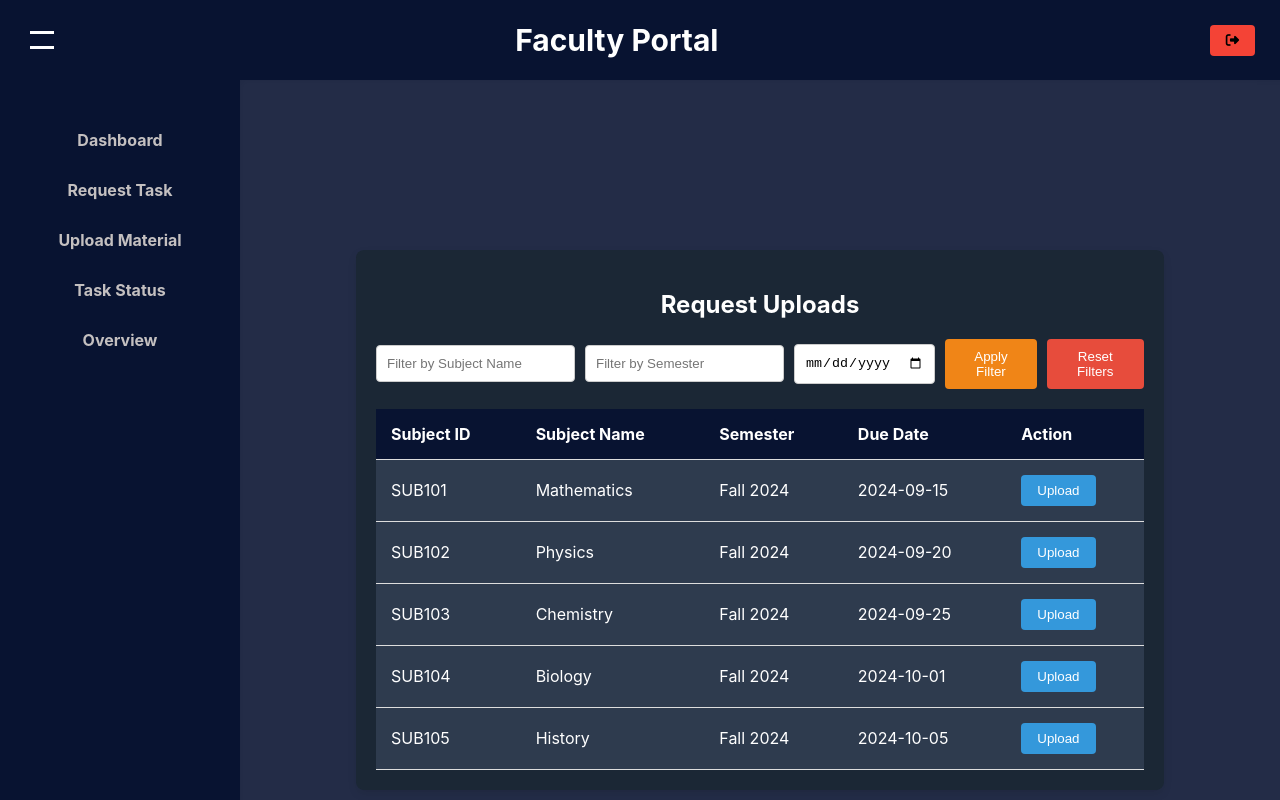
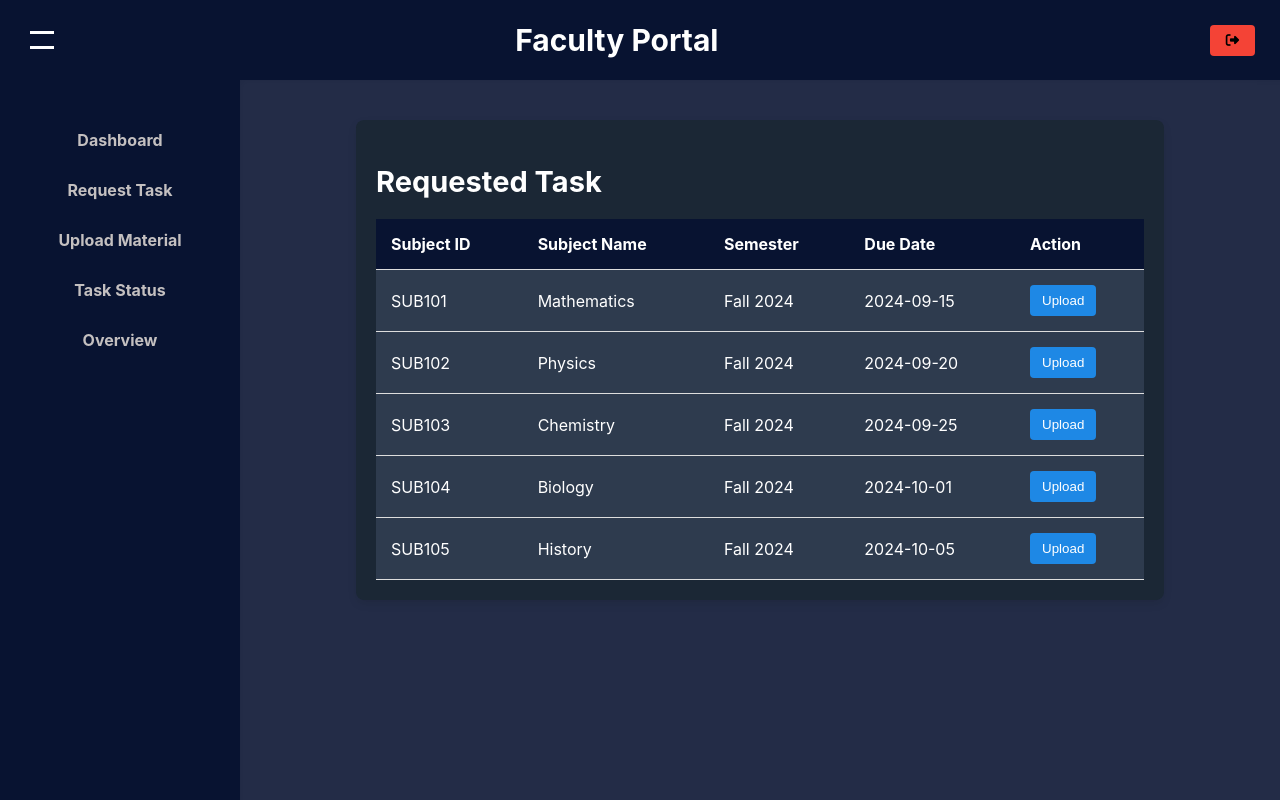
Before and after one commit to Bharaneedharan-K/WikiPage, a React (Create React App) app: page /faculty/request in a window 1280 px wide. Built offline with nearby package versions, Linux system fonts and the light colour scheme.

Commit message:
update code

```diff
--- a/src/components/faculty/frontend/FacultyDashboard.css
+++ b/src/components/faculty/frontend/FacultyDashboard.css
@@ -1,31 +1,31 @@
 .faculty-dashboard-container {
   padding: 20px;
-  background-color: transparent; /* Transparent background for the container */
-  height: 100%; /* Full height of the container */
-  box-sizing: border-box; /* Include padding and border in element's total width and height */
+  background-color: transparent;
+  height: 100%;
+  box-sizing: border-box;
 }
 
 .faculty-dashboard-grid {
   display: grid;
-  grid-template-columns: repeat(2, 1fr); /* Two columns */
-  grid-template-rows: repeat(2, 1fr); /* Two rows */
-  gap: 20px; /* Space between grid items */
+  grid-template-columns: repeat(2, 1fr);
+  grid-template-rows: repeat(2, 1fr);
+  gap: 20px;
 }
 
 .faculty-dashboard-card {
-  background-color: white; /* White background for cards */
-  border-radius: 8px; /* Rounded corners */
-  box-shadow: 0 2px 4px rgba(0, 0, 0, 0.1); /* Subtle shadow for depth */
-  padding: 20px; /* Inner padding for content */
-  text-align: center; /* Center the text */
+  background-color: white;
+  border-radius: 8px;
+  box-shadow: 0 2px 4px rgba(0, 0, 0, 0.1);
+  padding: 20px;
+  text-align: center;
 }
 
 .faculty-dashboard-card h3 {
-  margin: 0 0 10px; /* Margin for the heading */
-  color: #081331; /* Primary dark blue color */
+  margin: 0 0 10px;
+  color: #081331;
 }
 
 .faculty-dashboard-card p {
-  margin: 0; /* No margin for paragraphs */
-  color: #666; /* Grey text color */
+  margin: 0;
+  color: #666;
 }
--- a/src/components/faculty/frontend/FacultyDashboard.jsx
+++ b/src/components/faculty/frontend/FacultyDashboard.jsx
@@ -5,22 +5,18 @@ const FacultyDashboard = () => {
   return (
     <div className="faculty-dashboard-container">
       <div className="faculty-dashboard-grid">
-        {/* Card 1 */}
         <div className="faculty-dashboard-card">
           <h3>Upcoming Tasks</h3>
           <p>View all your upcoming tasks and deadlines.</p>
         </div>
-        {/* Card 2 */}
         <div className="faculty-dashboard-card">
           <h3>Submitted Requests</h3>
           <p>Check the status of your submitted requests.</p>
         </div>
-        {/* Card 3 */}
         <div className="faculty-dashboard-card">
           <h3>Materials Uploaded</h3>
           <p>See all the materials you have uploaded.</p>
         </div>
-        {/* Card 4 */}
         <div className="faculty-dashboard-card">
           <h3>Notifications</h3>
           <p>Stay updated with the latest notifications.</p>
--- a/src/components/faculty/frontend/FacultyOverview.css
+++ b/src/components/faculty/frontend/FacultyOverview.css
@@ -1,32 +1,43 @@
+/* FacultyOverview.css */
+
 .faculty-overview-dashboard {
   padding: 20px;
-  background-color: transparent; /* Make the background outside the card transparent */
+  background-color: transparent;
   display: flex;
   justify-content: center;
-  align-items: center;
-  height: 100vh; /* Full viewport height */
+  align-items: flex-start;
+  min-height: 100vh;
 }
 
 .faculty-overview-card {
-  background-color: #1b2735; /* Dark background for the card */
+  background-color: #1b2735;
   padding: 20px;
   border-radius: 8px;
-  box-shadow: 0 4px 8px rgba(0, 0, 0, 0.1); /* Soft shadow for a card effect */
-  width: 80%; /* Width adjustment */
-  max-width: 1200px; /* Maximum width to prevent excessive stretching */
+  box-shadow: 0 4px 8px rgba(0, 0, 0, 0.1);
+  width: 80%;
+  max-width: 1200px;
+  overflow: hidden;
 }
 
 .faculty-overview-title {
   margin-bottom: 20px;
-  font-size: 24px;
+  font-size: 29px;
   font-weight: bold;
-  color: #fff;
+  color: #ffffff;
+  text-align: left;
 }
 
 .faculty-overview-table {
   width: 100%;
   border-collapse: collapse;
   margin-top: 20px;
+  overflow-x: auto;
+  -ms-overflow-style: none;
+  scrollbar-width: none;
+}
+
+.faculty-overview-table::-webkit-scrollbar {
+  display: none;
 }
 
 .faculty-overview-table th,
@@ -38,10 +49,10 @@
 
 .faculty-overview-table th {
   background-color: #081331;
-  color: #fff;
+  color: #ffffff;
 }
 
 .faculty-overview-table td {
   background-color: #2e3b4e;
-  color: #fff;
+  color: #ffffff;
 }
--- a/src/components/faculty/frontend/FacultyRequest.css
+++ b/src/components/faculty/frontend/FacultyRequest.css
@@ -1,66 +1,41 @@
-/* FacultyRequest.css */
-
 .faculty-request-dashboard {
   padding: 20px;
-  background-color: transparent; /* Make the background outside the card transparent */
+  background-color: transparent;
   display: flex;
   justify-content: center;
-  align-items: center;
-  height: 100vh; /* Full viewport height */
+  align-items: flex-start;
+  min-height: 100vh;
 }
 
 .faculty-request-card {
-  background-color: #1b2735; /* Dark background for the card */
+  background-color: #1b2735;
   padding: 20px;
   border-radius: 8px;
-  box-shadow: 0 4px 8px rgba(0, 0, 0, 0.1); /* Soft shadow for a card effect */
-  width: 80%; /* Width adjustment */
-  max-width: 1200px; /* Maximum width to prevent excessive stretching */
+  box-shadow: 0 4px 8px rgba(0, 0, 0, 0.1);
+  width: 80%;
+  max-width: 1200px;
+  overflow: hidden;
 }
 
 .faculty-request-title {
   margin-bottom: 20px;
-  font-size: 24px;
+  font-size: 29px;
   font-weight: bold;
-  color: #fff;
-}
-
-.faculty-request-filters {
-  display: flex;
-  align-items: center;
-  margin-bottom: 20px;
-}
-
-.faculty-request-filter {
-  padding: 10px;
-  margin-right: 10px;
-  border-radius: 4px;
-  border: 1px solid #ccc;
-}
-
-.faculty-request-apply-button {
-  padding: 10px 20px;
-  background-color: #f08517;
-  color: #fff;
-  border: none;
-  border-radius: 4px;
-  margin-right: 10px;
-  cursor: pointer;
-}
-
-.faculty-request-reset-button {
-  padding: 10px 20px;
-  background-color: #e74c3c;
-  color: #fff;
-  border: none;
-  border-radius: 4px;
-  cursor: pointer;
+  color: #ffffff;
+  text-align: left;
 }
 
 .faculty-request-table {
   width: 100%;
   border-collapse: collapse;
   margin-top: 20px;
+  overflow-x: auto;
+  -ms-overflow-style: none;
+  scrollbar-width: none;
+}
+
+.faculty-request-table::-webkit-scrollbar {
+  display: none;
 }
 
 .faculty-request-table th,
@@ -72,19 +47,19 @@
 
 .faculty-request-table th {
   background-color: #081331;
-  color: #fff;
+  color: #ffffff;
 }
 
 .faculty-request-table td {
   background-color: #2e3b4e;
-  color: #fff;
+  color: #ffffff;
 }
 
 .faculty-request-upload-button {
-  padding: 8px 16px;
-  background-color: #3498db;
-  color: #fff;
+  padding: 8px 12px;
+  border-radius: 4px;
   border: none;
-  border-radius: 4px;
   cursor: pointer;
+  background-color: #1e88e5;
+  color: #ffffff;
 }
--- a/src/components/faculty/frontend/FacultyRequest.jsx
+++ b/src/components/faculty/frontend/FacultyRequest.jsx
@@ -14,14 +14,7 @@ const FacultyRequest = () => {
   return (
     <div className="faculty-request-dashboard">
       <div className="faculty-request-card">
-        <h2 className="faculty-request-title">Request Uploads</h2>
-        <div className="faculty-request-filters">
-          <input type="text" placeholder="Filter by Subject Name" className="faculty-request-filter" />
-          <input type="text" placeholder="Filter by Semester" className="faculty-request-filter" />
-          <input type="date" className="faculty-request-filter" />
-          <button className="faculty-request-apply-button">Apply Filter</button>
-          <button className="faculty-request-reset-button">Reset Filters</button>
-        </div>
+        <h2 className="faculty-request-title">Requested Task</h2>
         <table className="faculty-request-table">
           <thead>
             <tr>
--- a/src/components/faculty/frontend/FacultyStatus.css
+++ b/src/components/faculty/frontend/FacultyStatus.css
@@ -1,32 +1,41 @@
 .faculty-status-dashboard {
   padding: 20px;
-    background-color: transparent; /* Make the background outside the card transparent */
+  background-color: transparent;
   display: flex;
   justify-content: center;
-    align-items: center;
-    height: 100vh; /* Full viewport height */
+  align-items: flex-start;
+  min-height: 100vh;
 }
 
 .faculty-status-card {
-    background-color: #1b2735; /* Dark background for the card */
+  background-color: #1b2735;
   padding: 20px;
   border-radius: 8px;
-    box-shadow: 0 4px 8px rgba(0, 0, 0, 0.1); /* Soft shadow for a card effect */
-    width: 80%; /* Width adjustment */
-    max-width: 1200px; /* Maximum width to prevent excessive stretching */
+  box-shadow: 0 4px 8px rgba(0, 0, 0, 0.1);
+  width: 80%;
+  max-width: 1200px;
+  overflow: hidden;
 }
 
 .faculty-status-title {
   margin-bottom: 20px;
-    font-size: 24px;
+  font-size: 29px;
   font-weight: bold;
-    color: #fff;
+  color: #ffffff;
+  text-align: left;
 }
 
 .faculty-status-table {
   width: 100%;
   border-collapse: collapse;
   margin-top: 20px;
+  overflow-x: auto;
+  -ms-overflow-style: none;
+  scrollbar-width: none;
+}
+
+.faculty-status-table::-webkit-scrollbar {
+  display: none;
 }
 
 .faculty-status-table th,
@@ -38,12 +47,12 @@
 
 .faculty-status-table th {
   background-color: #081331;
-    color: #fff;
+  color: #ffffff;
 }
 
 .faculty-status-table td {
   background-color: #2e3b4e;
-    color: #fff;
+  color: #ffffff;
 }
 
 .status {
@@ -53,22 +62,22 @@
 }
 
 .status.pending {
-    background-color: #f5b041; /* Orange for Pending */
+  background-color: #f5b041;
 }
 
 .status.accepted {
-    background-color: #2ecc71; /* Green for Accepted */
+  background-color: #2ecc71;
 }
 
 .status.rejected {
-    background-color: #e74c3c; /* Red for Rejected */
+  background-color: #e74c3c;
 }
 
 .status-reason {
   margin-top: 4px;
   font-size: 14px;
-    color: #fff;
+  color: #ffffff;
   padding: 4px;
   border-radius: 4px;
-    background-color: #e74c3c; /* Background color for reason */
+  background-color: #e74c3c;
 }
--- a/src/components/faculty/frontend/FacultyStatus.jsx
+++ b/src/components/faculty/frontend/FacultyStatus.jsx
@@ -2,7 +2,6 @@ import React from 'react';
 import './FacultyStatus.css';
 
 const FacultyStatus = () => {
-  // Sample data
   const statusData = [
     { subjectID: 'SUB101', subjectName: 'Mathematics', semester: 'Fall 2024', status: 'Pending', reason: '' },
     { subjectID: 'SUB102', subjectName: 'Physics', semester: 'Fall 2024', status: 'Accepted', reason: '' },
```
Lines whose indentation alone changed are shown as unchanged.
